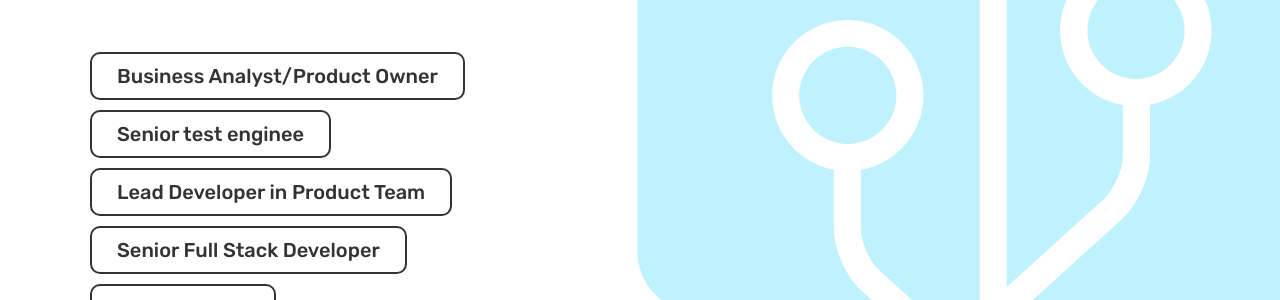
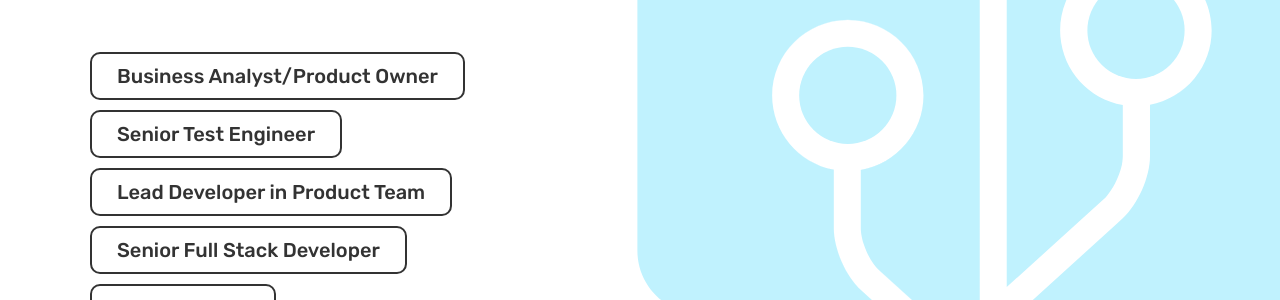
Before and after one commit to nascent-works/nascent-works.github.io, a Jekyll site: the page built from careers.html, in a window 1280 px wide and 900 px high. Shown: the part 286-586 px from the top of the window. Built offline with Jekyll 4.4.1, drawn with Linux system fonts in a browser that asks for light colours.

Commit message:
Update Job “2021-02-17-senior-test-enginee” (#37)
Automatically generated. Merged on Netlify CMS.

```diff
--- a/_jobs/2021-02-17-senior-test-enginee.markdown
+++ b/_jobs/2021-02-17-senior-test-enginee.markdown
@@ -1,7 +1,7 @@
 ---
-title: Senior test enginee
+title: Senior Test Engineer
 link: senior-tester
-order: 20
+order: 10
 ---
 ## Senior Test Engineer
 
```
